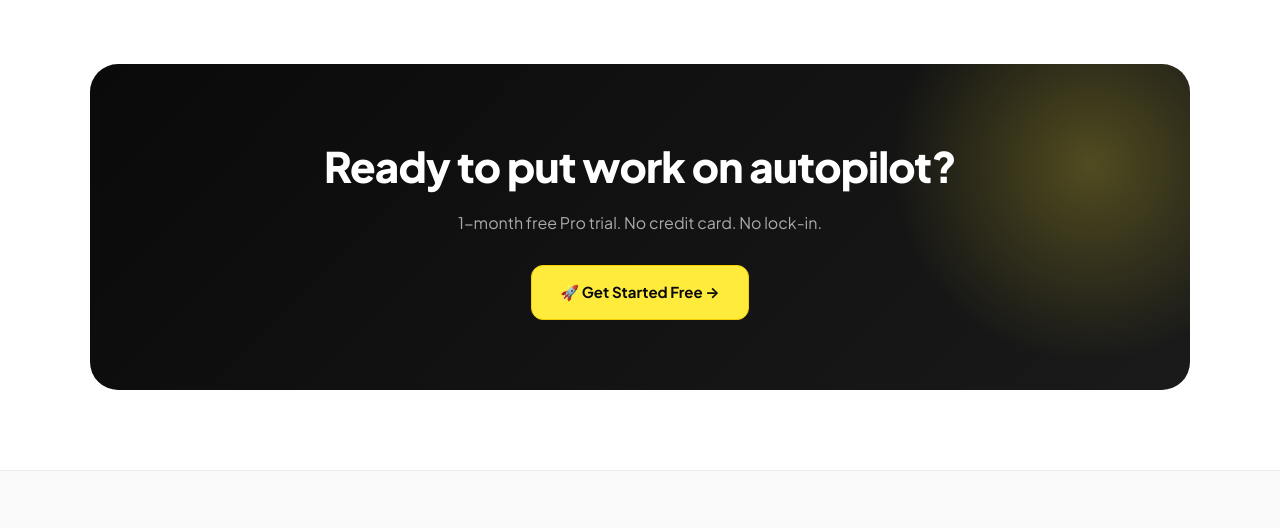
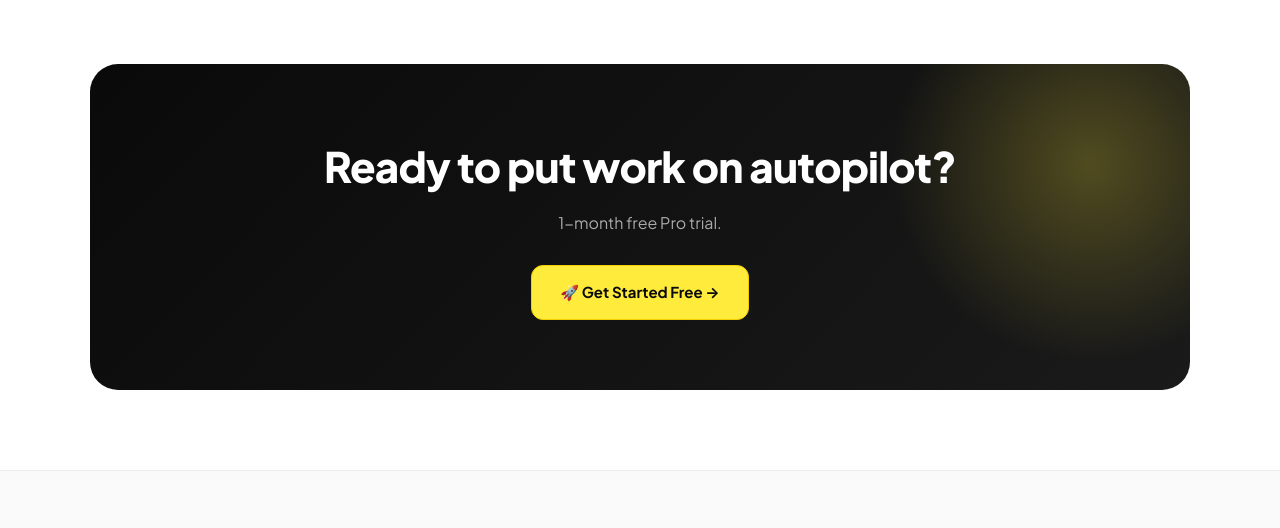
Before and after one commit to dcev6853-web/EZ-Pilot, a website: page index.html in a window 1280 px wide. Shown: the part 6072-6600 px from the top of the page. Drawn offline with Linux system fonts and the light colour scheme.

Commit message:
Update index.html

```diff
--- a/index.html
+++ b/index.html
@@ -662,7 +662,7 @@
 <!-- ========= FINAL CTA ========= -->
 <div class="final-cta">
   <h2>Ready to put work on autopilot?</h2>
-  <p>1-month free Pro trial. No credit card. No lock-in.</p>
+  <p>1-month free Pro trial.</p>
   <a href="/ez-pilot.html" class="btn btn-primary btn-xl">🚀 Get Started Free →</a>
 </div>
 
```
